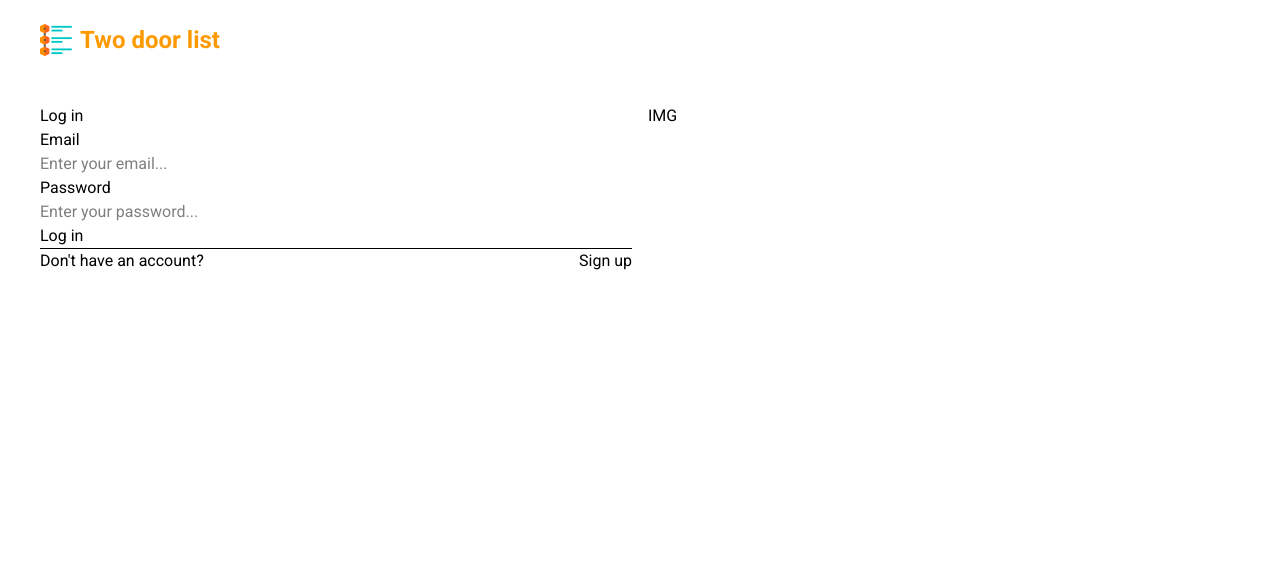
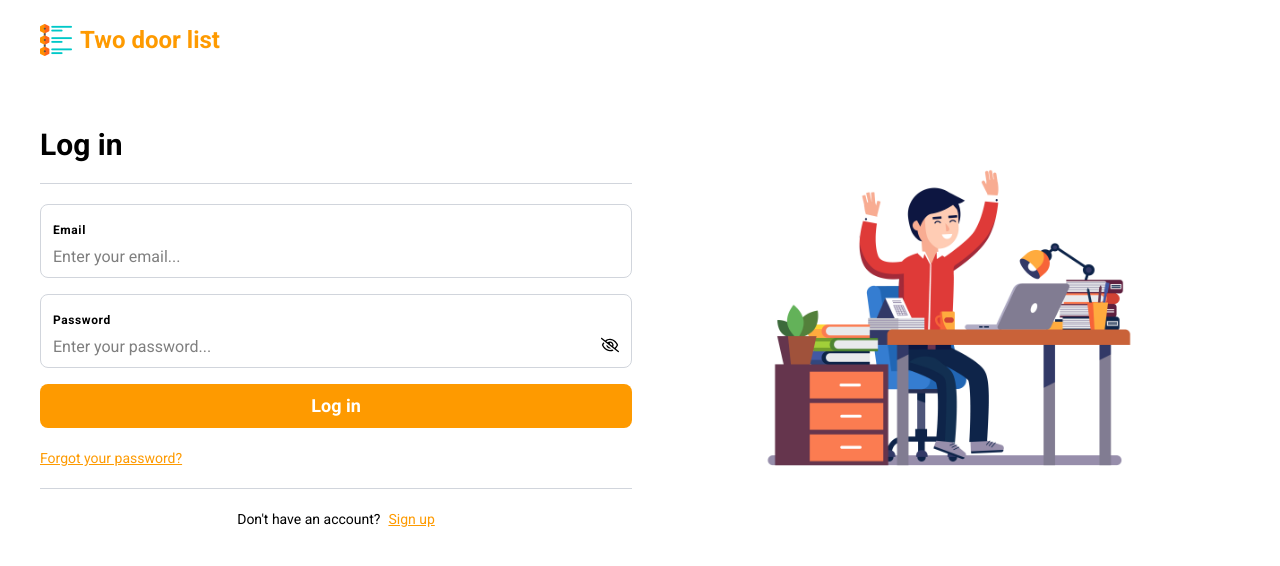
Before and after one commit to prakor/two-do-list-front, a React (Vite) app: page /login in a window 1280 px wide. Shown: the top 566 px of the page. Built offline with nearby package versions, Linux system fonts and the light colour scheme.

Commit message:
Add Header and Loading components
- Implemented Header component with task tracking and navigation button.
- Created Loading component to display loading state.

```diff
--- a/src/App.jsx
+++ b/src/App.jsx
@@ -1,9 +1,12 @@
 import { useState } from 'react'
 import AppRoutes from './routes/AppRoutes'
+import Loading from './components/Loading/Loading'
 
 function App() {
+  const [loading, setLoading] = useState(false)
   return (
     <>
+      {loading && <Loading />}
      <AppRoutes/>
     </>
   )
--- /dev/null
+++ b/src/components/Header/Header.jsx
@@ -0,0 +1,44 @@
+import React from "react";
+import { MdOutlineViewWeek } from "react-icons/md";
+import { CiCircleCheck } from "react-icons/ci";
+import { useLocation } from "react-router-dom";
+
+function Header() {
+  const location = useLocation();
+  const routeName = location.pathname;
+
+  const TaskToday = () => {
+    return (
+      <div className="task-today flex flex-row justify-center items-center gap-2">
+        <CiCircleCheck className="text-base text-gray-500" />{" "}
+        <div className="text-sm leading-5 text-gray-500">0 tasks</div>
+      </div>
+    );
+  };
+
+  return (
+    <>
+      <div className="header-options flex flex-row justify-center align-center h-12 px-3">
+        <div className="w-full"></div>
+        <div className="w-auto flex flex-row justify-center">
+          <button
+            className="cursor-pointer"
+            onClick={() => console.log(routeName)}
+          >
+            <MdOutlineViewWeek className="text-2xl" />
+          </button>
+        </div>
+      </div>
+      <div className="header-title flex flex-col gap-2 mx-7 my-2">
+        <div className="header-title text-2xl font-extrabold">Today</div>
+        <div className="header-subtitle w-full">
+          <div className="flex flex-row">
+            {routeName === "/app/today" && <TaskToday />}
+          </div>
+        </div>
+      </div>
+    </>
+  );
+}
+
+export default Header;
--- /dev/null
+++ b/src/components/Loading/Loading.jsx
@@ -0,0 +1,11 @@
+import React from 'react'
+
+function Loading() {
+  return (
+    <div>
+      loading...
+    </div>
+  )
+}
+
+export default Loading
--- a/src/components/Sidebar/Sidebar.jsx
+++ b/src/components/Sidebar/Sidebar.jsx
@@ -7,7 +7,7 @@ import "./Sidebar.css";
 
 const Sidebar = () => {
   return (
-    <nav className="h-screen w-64 flex flex-row bg-gray-50 relative">
+    <nav className="h-screen w-95 flex flex-row bg-gray-50 relative">
       {/* side bar */}
       <div className="w-full">
         <div className="flex flex-row justify-between m-2">
--- a/src/layouts/MainLayout.jsx
+++ b/src/layouts/MainLayout.jsx
@@ -1,10 +1,13 @@
 import { Outlet } from "react-router-dom";
-import Sidebar from "../components/Sidebar/Sidebar.jsx";
+import Sidebar from "@components/Sidebar/Sidebar.jsx";
+import Header from "@components/Header/Header.jsx";
+
 const MainLayout = () => {
   return (
-    <div className="main-layout flex flex-row">
+    <div className="main-layout flex flex-row w-full h-full">
       <Sidebar />
-      <main>
+      <main className="w-full">
+        <Header />
         <Outlet />
       </main>
     </div>
--- a/src/pages/Login/Login.jsx
+++ b/src/pages/Login/Login.jsx
@@ -1,8 +1,18 @@
+import { useState } from "react";
 import { NavLink } from "react-router-dom";
 import "./Login.css";
 import logoImage from "@assets/images/logo/list.png";
+import work from "@assets/images/login/work.jpg";
+import { FaRegEye, FaRegEyeSlash } from "react-icons/fa6";
 
 const Login = () => {
+  const [showPassword, setShowPassword] = useState(false);
+
+  const togglePasswordVisibility = () => {
+    // e.preventDefault();
+    setShowPassword(!showPassword);
+  };
+
   return (
     <div className="flex flex-col justify-between gap-8 pl-4 pr-4">
       <div className="header-title">
@@ -15,35 +25,72 @@ const Login = () => {
           </div>
         </NavLink>
       </div>
-      <div className="flex flex-row justify-between gap-4 mt-4">
-        <div className="w-full">
-          <div className="login-title">Log in</div>
-          <form action="">
+      <div className="flex flex-row justify-center gap-4 mt-4">
+        <div className="w-lg justify-center lg:w-full flex flex-col gap-5">
+          <div className="login-title text-3xl font-semibold">Log in</div>
+          <hr className="border-gray-300" />
+          <form action="" className="flex flex-col gap-4">
             {/* login */}
-            <div>
-              <span>Email</span>
+            <div className="border-1 border-solid border-gray-300 rounded-lg p-3 pb-2">
+              <label className="text-xs font-semibold tracking-wider">
+                Email
+              </label>
               <div>
-                <input type="text" placeholder="Enter your email..." />
+                <input
+                  className="w-full mt-1 focus:outline-hidden text-base"
+                  type="text"
+                  placeholder="Enter your email..."
+                />
               </div>
             </div>
             {/* password */}
-            <div>
-              <span>Password</span>
-              <div>
-                <input type="password" placeholder="Enter your password..." />
+            <div className="border-1 border-solid border-gray-300 rounded-lg p-3 pb-2">
+              <label className="text-xs font-semibold tracking-wider">
+                Password
+              </label>
+              <div className="flex flex-row justify-items-center  items-center">
+                <input
+                  className="w-full mt-1 focus:outline-hidden text-base"
+                  type={showPassword ? "text" : "password"}
+                  placeholder="Enter your password..."
+                />
+                <button onClick={togglePasswordVisibility} type="button">
+                  {showPassword ? (
+                    <FaRegEye className="text-lg" />
+                  ) : (
+                    <FaRegEyeSlash className="text-lg" />
+                  )}
+                </button>
               </div>
             </div>
-            <button>Log in</button>
+            <button className="bg-amber-500 text-white py-2 rounded-lg text-lg font-bold hover:bg-amber-600">
+              Log in
+            </button>
           </form>
-          <hr />
-          <div className="flex flex-row justify-between">
-            <div>Don't have an account?</div>
-            <div>
-              <NavLink to="/register">Sign up</NavLink>
-            </div>
+          <div className="text-sm">
+            <NavLink
+              className="text-amber-500 hover:text-amber-600 underline"
+              to="/login"
+            >
+              Forgot your password?
+            </NavLink>
+          </div>
+          <hr className="border-gray-300" />
+          <div className="text-center text-sm">
+            Don't have an account?
+            <NavLink
+              className="ml-2 text-amber-500 hover:text-amber-600 underline"
+              to="/register"
+            >
+              Sign up
+            </NavLink>
           </div>
         </div>
-        <div className="w-full">IMG</div>
+        <div className="hidden lg:flex w-full justify-center items-center">
+          <div>
+            <img src={work} alt="" className="w-md" />
+          </div>
+        </div>
       </div>
     </div>
   );
--- a/src/pages/Today/Today.jsx
+++ b/src/pages/Today/Today.jsx
@@ -2,8 +2,8 @@ import React from 'react'
 
 const Today = () => {
   return (
-    <div>
-      <h1>Today</h1>
+    <div className='mx-7'>
+      <h1>list to day</h1>
     </div>
   )
 }
--- a/vite.config.js
+++ b/vite.config.js
@@ -9,6 +9,8 @@ export default defineConfig({
   resolve: {
     alias: {
       '@assets': path.resolve(__dirname, 'src/assets'),
+      '@pages': path.resolve(__dirname, 'src/pages'),
+      '@components': path.resolve(__dirname, 'src/components'),
     },
   },
 })
```
Also changed, not shown: src/routes/AppRoutes.jsx (+7 -7 lines), src/assets/images/login/work.jpg (added).
